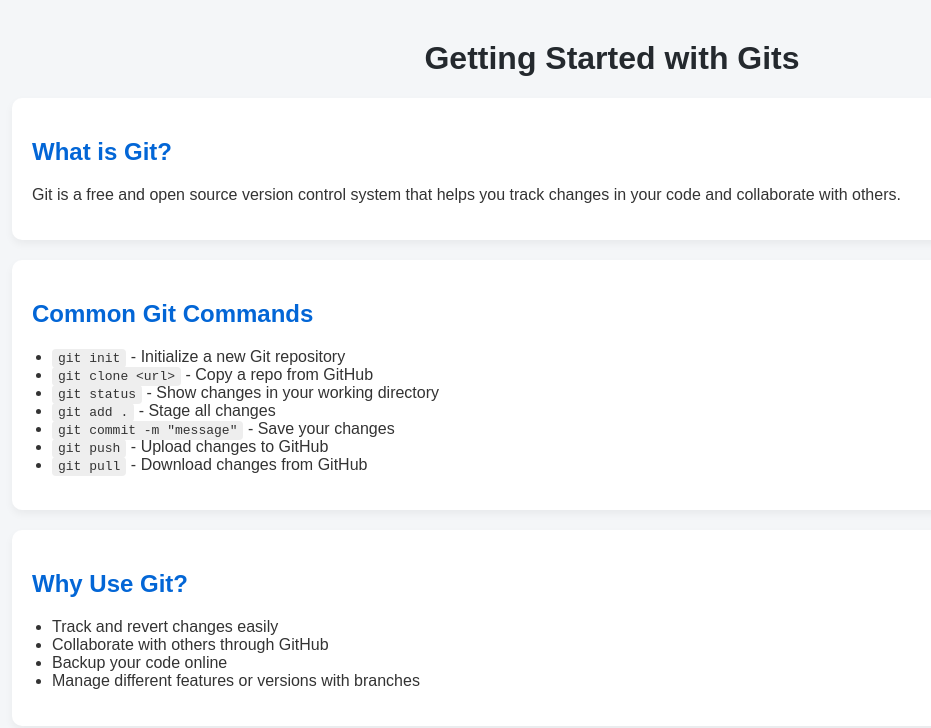
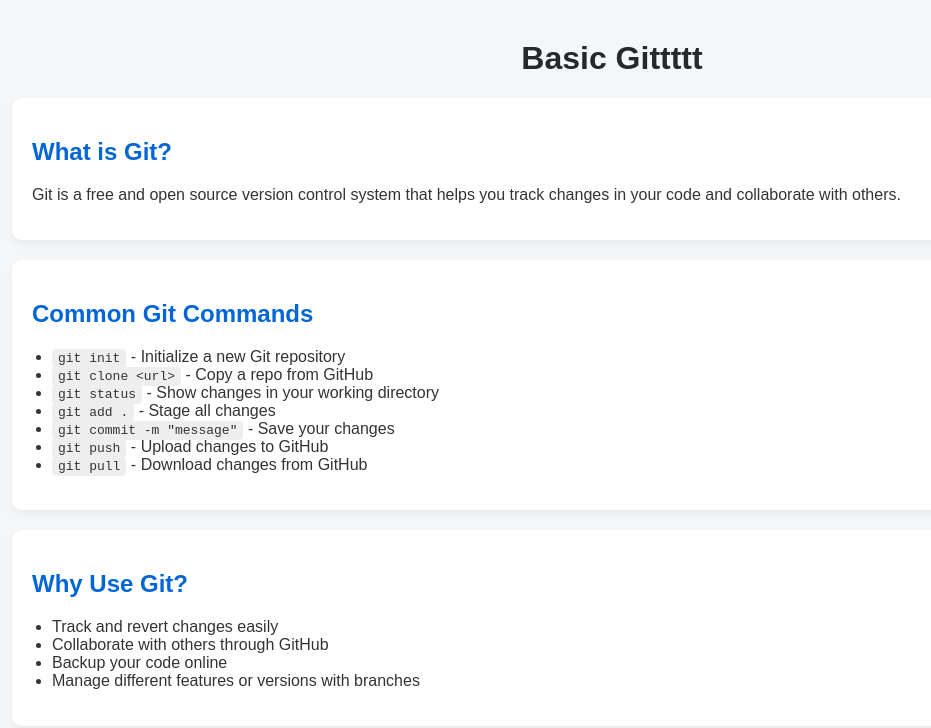
Before and after one commit to manuelosalumbidesii/devops-week1, a plain HTML site: page index.html in a window 1280 px wide. Shown: the whole page, without its empty margins (28-959 px from the left). Drawn offline with Linux system fonts and the light colour scheme.

Commit message:
change the title

```diff
--- a/index.html
+++ b/index.html
@@ -44,7 +44,7 @@
 
     <body>
 
-        <h1>Getting Started with Gits</h1>
+        <h1>Basic Gittttt</h1>
 
         <div class="section">
             <h2>What is Git?</h2>
```
